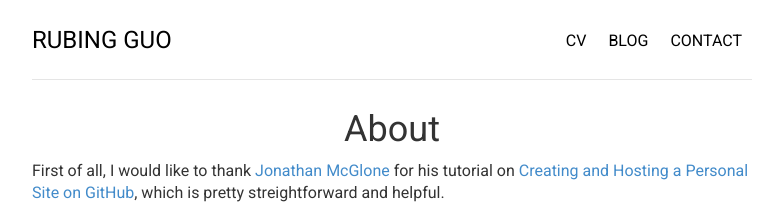
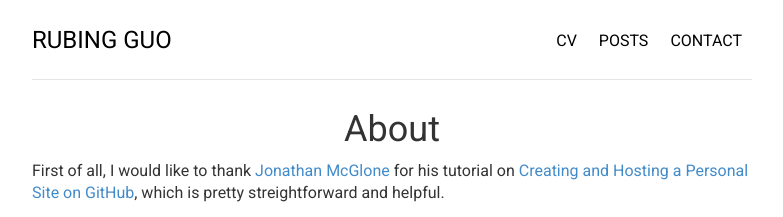
Before and after one commit to flower-joke/peanutshells.github.io, a Jekyll site: the page built from about/index.html, in a window 1280 px wide. Shown: the top 217 px of the page, without its empty margins (248-1031 px from the left). Built offline with Jekyll 4.4.1, drawn with Linux system fonts in a browser that asks for light colours; nearby versions of some CDN libraries.

Commit message:
Update header.html

```diff
--- a/_includes/header.html
+++ b/_includes/header.html
@@ -2,7 +2,7 @@
 	<ul class="nav nav-pills pull-right">
 		<li class="{{ page.cv }}"><a href="/cv" title="CV">CV</a></li>
 		<!-- <li class="{{ page.projects }}"><a href="/projects" title="Projects">Projects</a></li> -->
-		<li class="{{ page.blog }}"><a href="/blog" title="Blog">Blog</a></li>
+		<li class="{{ page.blog }}"><a href="/blog" title="Blog">Posts</a></li>
 		<li class="{{ page.contact }}"><a href="/contact" title="Contact">Contact</a></li>
 	</ul>
 	<h3 class="text-muted"><a href="/">Rubing Guo</a></h3>
```
